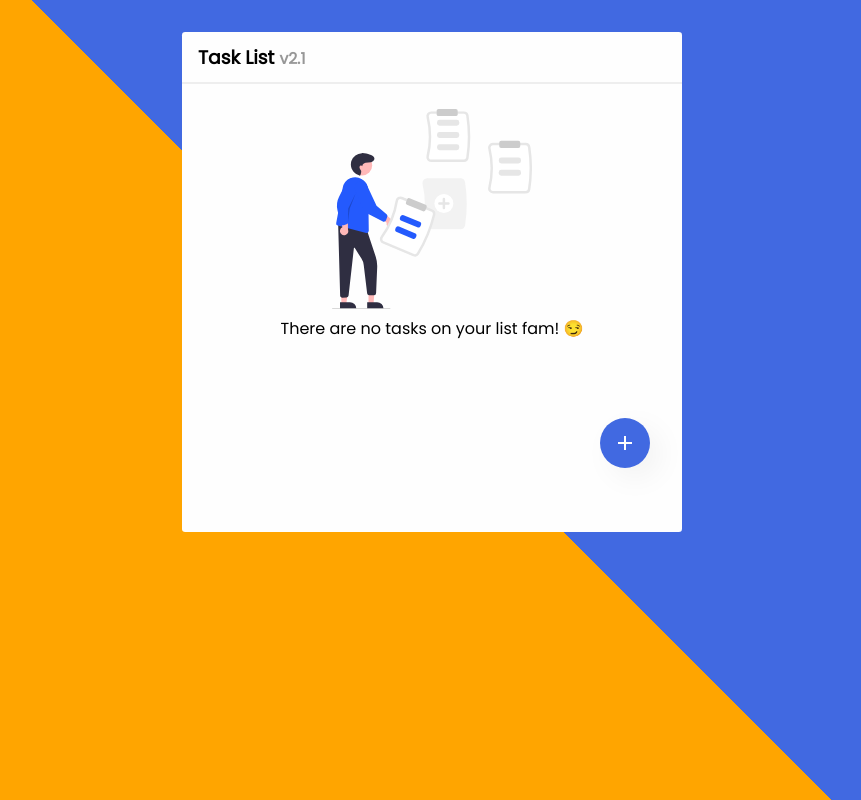
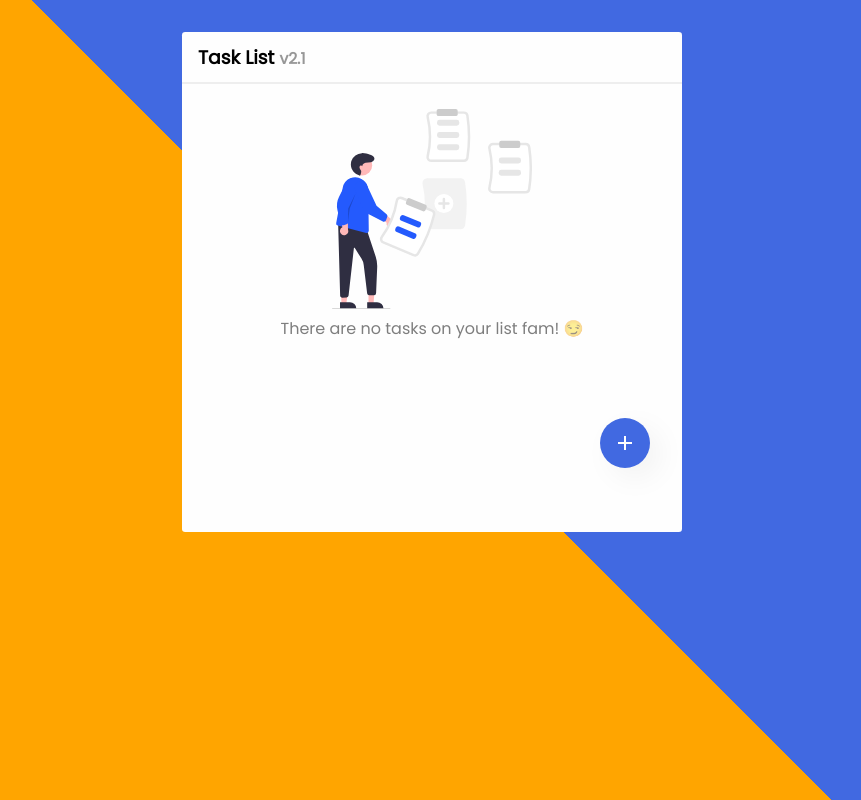
Before and after one commit to Gift-Jackson/tasklist, a plain HTML site: page index.html in a window 1280 px wide. Shown: the whole page, without its empty margins (208-1069 px from the left). Drawn offline with nearby package versions, Linux system fonts and the light colour scheme; a web font is replaced by a local one.

Commit message:
Update style.css

```diff
--- a/style.css
+++ b/style.css
@@ -257,6 +257,10 @@ main {
     text-align: center;
 }
 
+.wrapper p{
+    opacity: .5;
+}
+
 .wrapper img {
     height: 200px;
 }
@@ -291,7 +295,6 @@ main {
     color: #fefefe;
 }
 
-/* overdue */
 /* overdue */
 .task-item.overdue {
     background-color: #f5f5f5;
```
